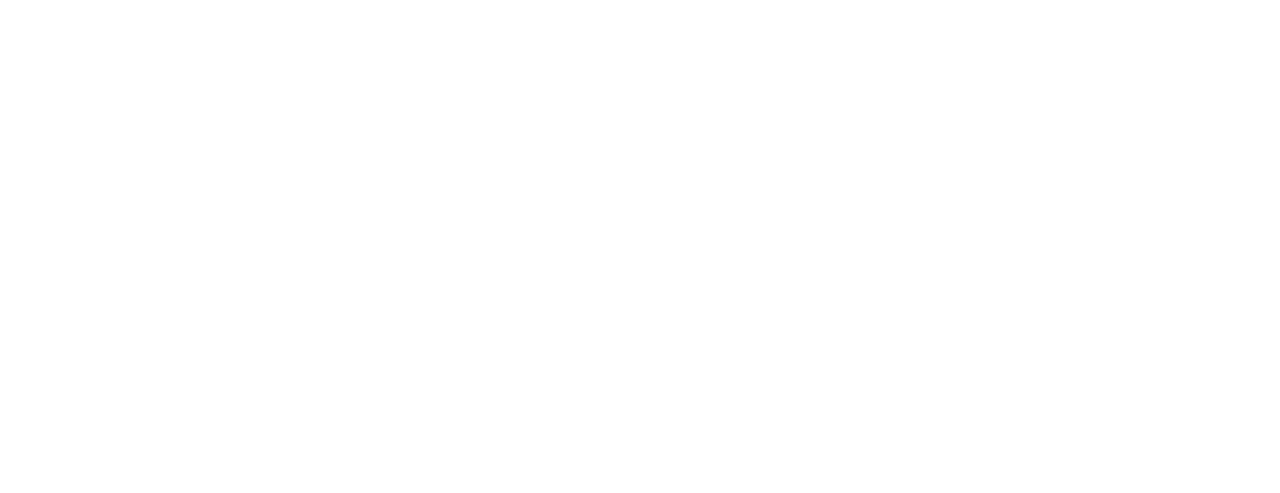
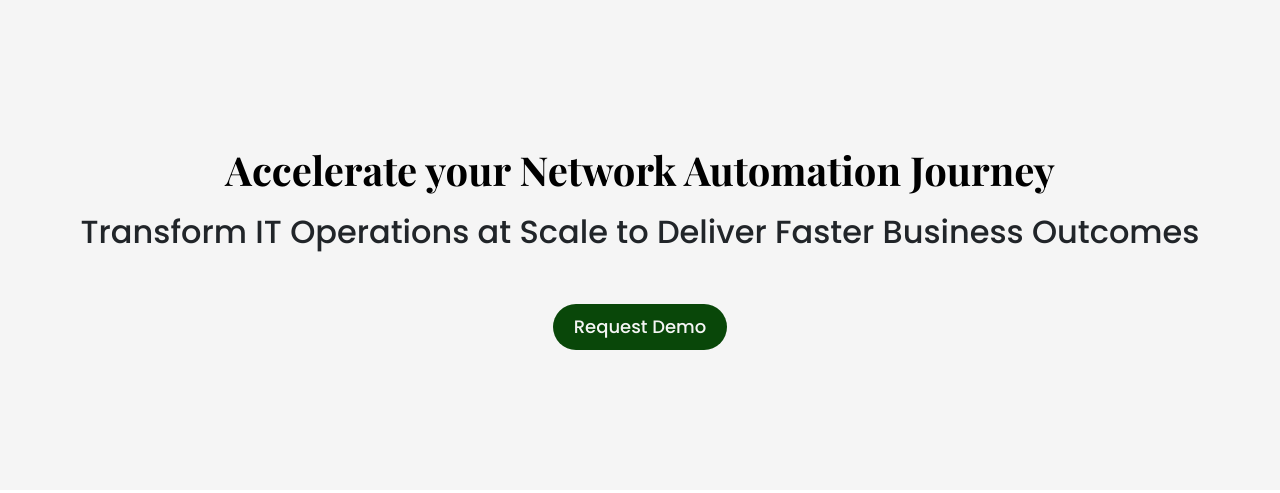
Before and after one commit to Ofentse-Ngatane/landing-page, a plain HTML site: page index.html in a window 1280 px wide. Drawn offline with nearby package versions, Linux system fonts and the light colour scheme.

Commit message:
Added the hero

```diff
--- a/index.html
+++ b/index.html
@@ -22,5 +22,15 @@
 
     <title>Landing page</title>
   </head>
-  <body></body>
+  <body>
+    <div class="hero">
+      <h1>Accelerate your Network Automation Journey</h1>
+      <h2 class="mb-5">
+        Transform IT Operations at Scale to Deliver Faster Business Outcomes
+      </h2>
+      <div>
+        <a href="#" class="btn btn-branding">Request Demo</a>
+      </div>
+    </div>
+  </body>
 </html>
--- a/styles.css
+++ b/styles.css
@@ -1,6 +1,37 @@
 @import url("https://fonts.googleapis.com/css2?family=Fira+Sans:wght@300&family=Playfair+Display:wght@700&family=Poppins:wght@500;700&display=swap");
+:root {
+  --primary-color: rgb(9, 71, 9);
+  --secondary-color: whitesmoke;
+  --heading-font-family: "Playfair Display", serif;
+  --default-font-family: "Poppins", sans-serif;
+}
+body {
+  font-family: var(--default-font-family);
+}
+h1 {
+  color: black;
+  font-family: var(--heading-font-family);
+  font-weight: bold;
+  line-height: 1.5;
+}
 
-h1 {
-  font-family: "Playfair Display", serif;
-  font-weight: bold;
+h2 {
+  font-family: var(--default-font-family);
+  font-weight: normal;
+  line-height: 1.5;
 }
+
+.hero {
+  background: whitesmoke;
+  text-align: center;
+  padding: 140px 20px;
+}
+
+.btn-branding {
+  background: var(--primary-color);
+  color: var(--secondary-color);
+  border-radius: 35px;
+  font-size: 18px;
+  line-height: 20px;
+  padding: 12px 20px;
+}
```
